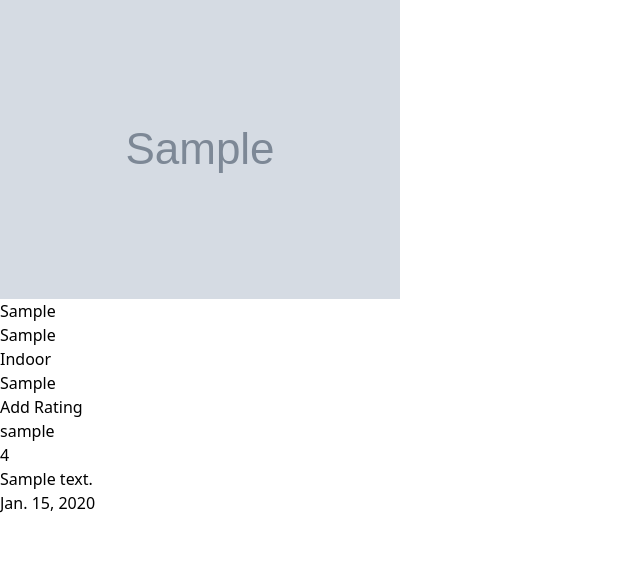
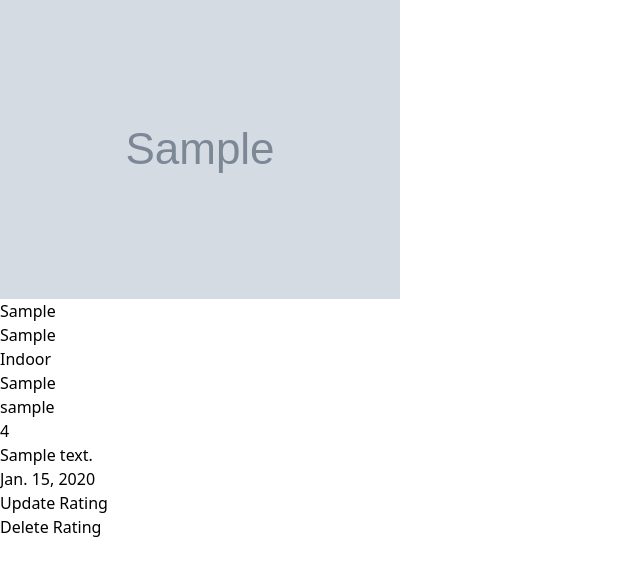
Before and after one commit to jakmro/Sportevent, a Django app: page /facilities/1 in a window 1280 px wide. Shown: the part 121-697 px from the top of the page, without its empty margins (0-640 px from the left). Run offline with Django 5.2, Linux system fonts and the light colour scheme; tables that the repository leaves empty hold one stand-in row (values such as "Sample post"); grey boxes marked "Sample" are stand-in pictures; style sheets or scripts are compiled from the project's sources; some libraries are stand-ins or nearby versions.

Commit message:
Fix multiple comments to the same facility by one user issue, add rating deletion and update feature, handle errors with geocoding

```diff
--- a/facilities/models.py
+++ b/facilities/models.py
@@ -31,3 +31,9 @@ class Rating(models.Model):
     )
     comment = models.TextField(blank=True)
     date = models.DateField(auto_now_add=True)
+
+    def __str__(self):
+        return f'Rating: {self.rating} Comment: {self.comment}'
+
+    class Meta:
+        unique_together = ('user', 'facility')
--- a/facilities/urls.py
+++ b/facilities/urls.py
@@ -1,12 +1,23 @@
 from django.urls import path
-from .views import FacilitiesView, FacilityView, AddFacilityView, AddRatingView, get_facilities_data, \
-    DeleteFacilityView, UpdateFacilityView
+from .views import (
+    FacilitiesView,
+    FacilityView,
+    AddFacilityView,
+    AddRatingView,
+    get_facilities_data,
+    UpdateFacilityView,
+    DeleteFacilityView,
+    UpdateRatingView,
+    DeleteRatingView
+)
 
 urlpatterns = [
     path('', FacilitiesView.as_view(), name='facilities'),
     path('<int:pk>', FacilityView.as_view(), name='facility'),
     path('add/', AddFacilityView.as_view(), name='add_facility'),
     path('<int:facility_id>/add_rating/', AddRatingView.as_view(), name='add_rating'),
+    path('<int:pk>/update_rating/', UpdateRatingView.as_view(), name='update_rating'),
+    path('<int:pk>/delete_rating/', DeleteRatingView.as_view(), name='delete_rating'),
     path('<int:pk>/delete/', DeleteFacilityView.as_view(), name='delete_facility'),
     path('<int:pk>/update/', UpdateFacilityView.as_view(), name='update_facility'),
     path('data/', get_facilities_data, name='get_facilities_data')
--- a/facilities/views.py
+++ b/facilities/views.py
@@ -4,6 +4,7 @@ from django.contrib.auth.mixins import LoginRequiredMixin
 from django.http import JsonResponse, Http404
 from django.db.models import Avg, Q
 from django.utils.translation import gettext
+from django.db import IntegrityError
 from .utils import geocode
 from .forms import FacilityForm, RatingForm
 from .models import Facility, Rating
@@ -15,7 +16,7 @@ class FacilitiesView(ListView):
     context_object_name = 'facilities_list'
 
     def get_queryset(self):
-        query = self.request.GET.get("q")
+        query = self.request.GET.get('q')
         object_list = Facility.objects.all()
         if query:
             object_list = object_list.filter(
@@ -37,6 +38,11 @@ class AddFacilityView(LoginRequiredMixin, CreateView):
         form.instance.user = self.request.user
         location = form.cleaned_data['location']
         latitude, longitude = geocode(location)
+
+        if latitude is None and longitude is None:
+            form.add_error('location', gettext('Invalid location'))
+            return self.form_invalid(form)
+
         form.instance.latitude = latitude
         form.instance.longitude = longitude
         return super().form_valid(form)
@@ -49,6 +55,12 @@ class FacilityView(DetailView):
     def get_context_data(self, **kwargs):
         context = super().get_context_data(**kwargs)
         context['ratings'] = Rating.objects.filter(facility=self.get_object().id)
+
+        try:
+            context['user_rating'] = Rating.objects.get(user=self.get_object().user.id)
+        except Rating.DoesNotExist:
+            context['user_rating'] = None
+
         return context
 
 
@@ -65,7 +77,12 @@ class AddRatingView(LoginRequiredMixin, CreateView):
         facility_id = self.kwargs.get('facility_id')
         form.instance.facility = Facility.objects.get(id=facility_id)
         form.instance.user = self.request.user
-        return super().form_valid(form)
+
+        try:
+            return super().form_valid(form)
+        except IntegrityError:
+            form.add_error(None, 'You can rate the same facility only once.')
+            return self.form_invalid(form)
 
 
 class DeleteFacilityView(LoginRequiredMixin, DeleteView):
@@ -110,6 +127,11 @@ class UpdateFacilityView(LoginRequiredMixin, UpdateView):
     def form_valid(self, form):
         location = form.cleaned_data['location']
         latitude, longitude = geocode(location)
+
+        if latitude is None and longitude is None:
+            form.add_error('location', gettext('Invalid location'))
+            return self.form_invalid(form)
+
         form.instance.latitude = latitude
         form.instance.longitude = longitude
         return super().form_valid(form)
@@ -125,3 +147,47 @@ def get_facilities_data(request):
             rounded_rating = 'No ratings'
         facilities[i]['rating'] = rounded_rating
     return JsonResponse(facilities, safe=False)
+
+
+class UpdateRatingView(LoginRequiredMixin, UpdateView):
+    model = Rating
+    fields = [
+        'rating',
+        'comment',
+    ]
+    template_name = 'facilities/update_rating.html'
+
+    def get_success_url(self):
+        facility_id = self.get_object().facility.id
+        return reverse_lazy('facility', kwargs={'pk': facility_id})
+
+    def get_object(self, queryset=None):
+        obj = super(UpdateRatingView, self).get_object(queryset)
+        if obj.user != self.request.user:
+            raise Http404(
+                gettext("It's not your rating.")
+            )
+        return obj
+
+
+class DeleteRatingView(LoginRequiredMixin, DeleteView):
+    model = Rating
+    template_name = 'facilities/delete_rating.html'
+
+    def __init__(self, *args, **kwargs):
+        self.facility_id = None
+        super(DeleteRatingView, self).__init__(*args, **kwargs)
+
+    def get_success_url(self):
+        return reverse_lazy('facility', kwargs={'pk': self.facility_id})
+
+    def get_object(self, queryset=None):
+        obj = super(DeleteRatingView, self).get_object(queryset)
+        if obj.user != self.request.user:
+            raise Http404(
+                gettext("It's not your rating.")
+            )
+        # saving facility_id for future use
+        self.facility_id = obj.facility.id
+
+        return obj
--- a/templates/facilities/facility.html
+++ b/templates/facilities/facility.html
@@ -27,13 +27,23 @@
             <p>Delete Facility</p>
         </a>
     {% endif %}
-    <a href="{% url 'add_rating' facility.pk %}">
-        <p>Add Rating</p>
-    </a>
+    {% if not user_rating %}
+        <a href="{% url 'add_rating' facility.pk %}">
+            <p>Add Rating</p>
+        </a>
+    {% endif %}
     {% for rating in ratings %}
         <p>{{ rating.user }}</p>
         <p>{{ rating.rating }}</p>
         <p>{{ rating.comment }}</p>
         <p>{{ rating.date }}</p>
+        {% if rating == user_rating %}
+            <a href="{% url 'update_rating' rating.pk %}">
+                <p>Update Rating</p>
+            </a>
+            <a href="{% url 'delete_rating' rating.pk %}">
+                <p>Delete Rating</p>
+            </a>
+        {% endif %}
     {% endfor %}
 {% endblock %}
```
Also changed, not shown: facilities/utils.py (+5 -2 lines), templates/facilities/delete_rating.html (added, +15 -0 lines), templates/facilities/update_rating.html (added, +15 -0 lines), facilities/migrations/0002_alter_rating_unique_together.py (added).
